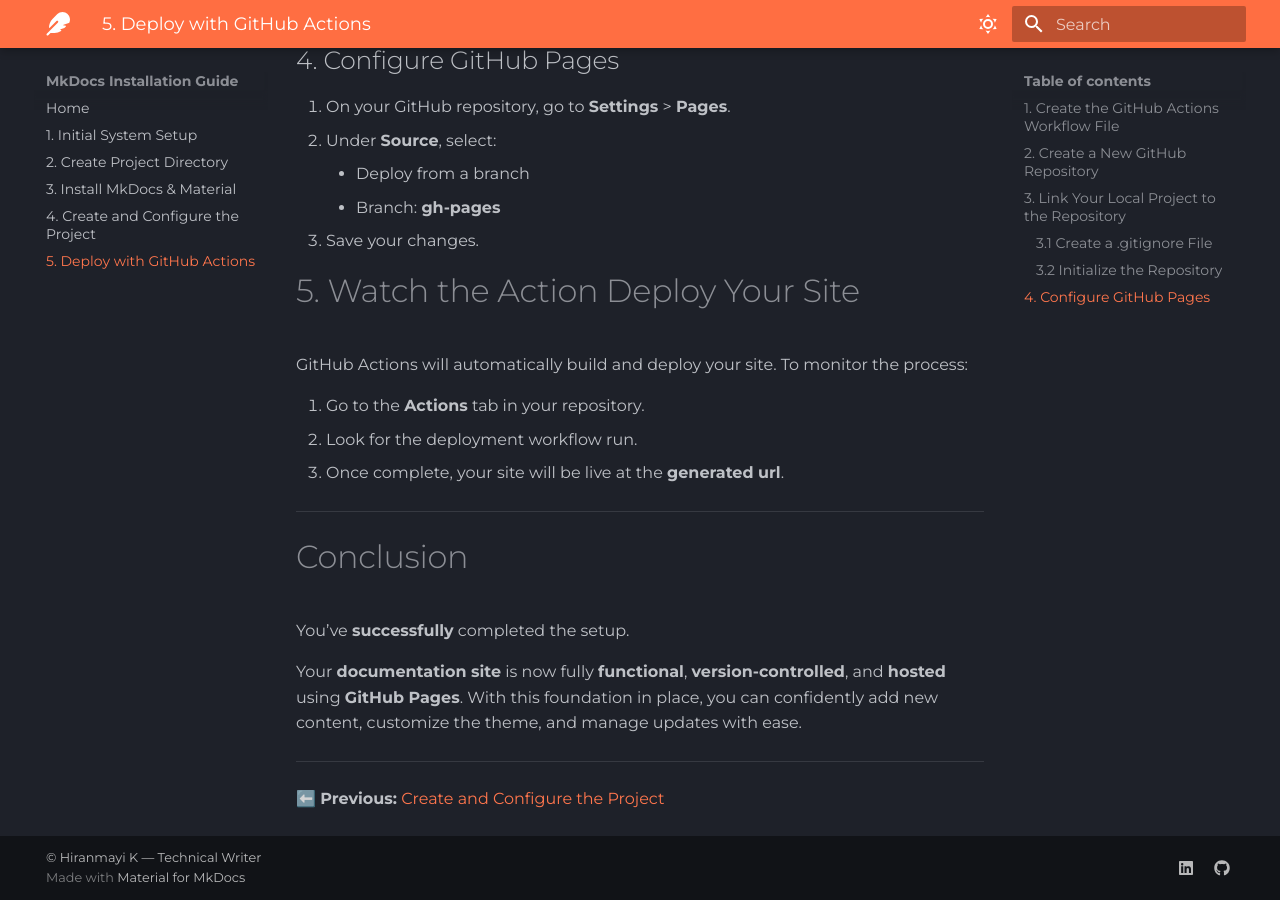
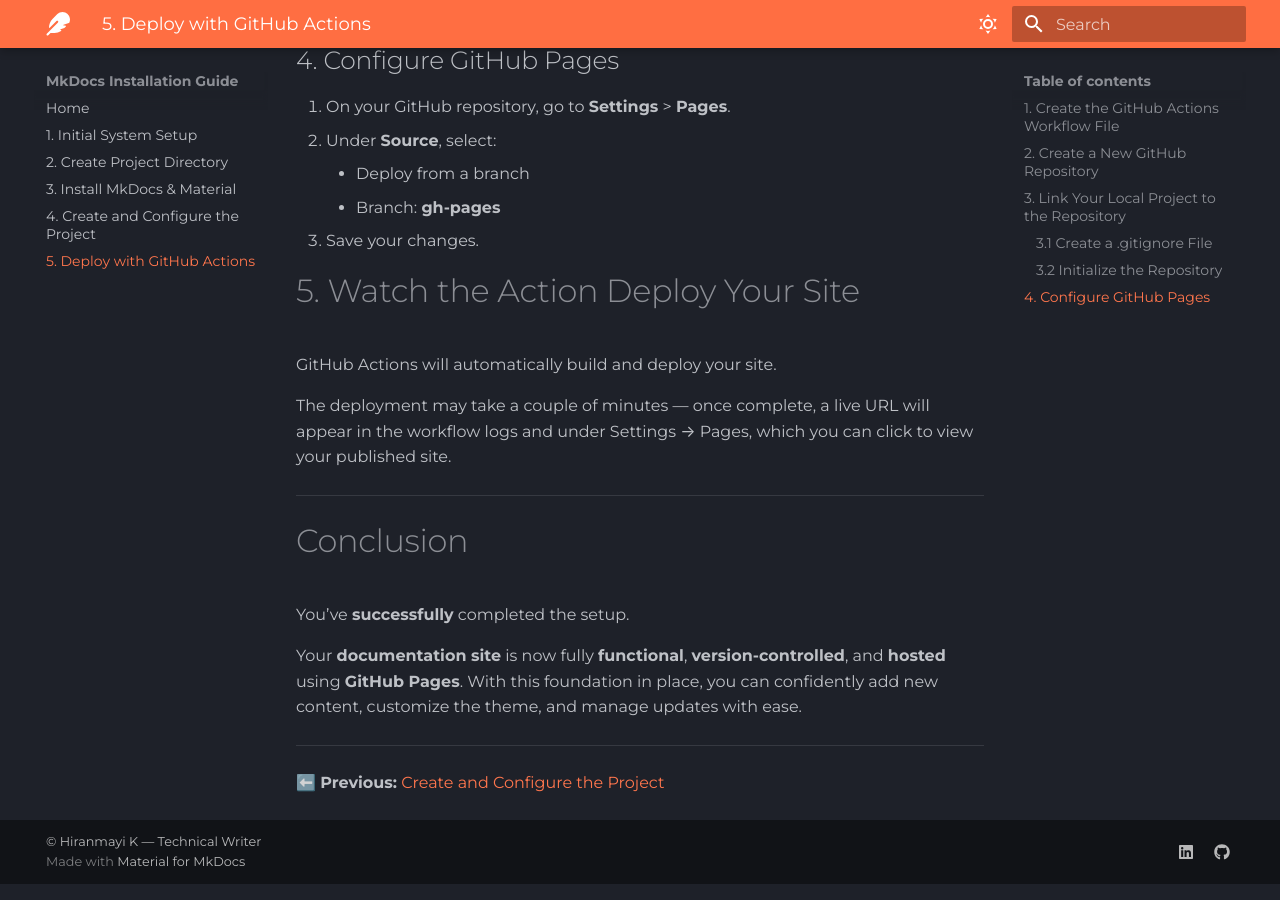
Before and after one commit to hiranmayi28/mkdocs_installation_guide, an MkDocs documentation site: the page built from docs/part5.md, in a window 1280 px wide and 900 px high, scrolled down 4900 px. Built offline with MkDocs 1.6.1 and Material for MkDocs 9.7.7, drawn with Linux system fonts in a browser that asks for light colours; some web fonts are replaced.

Commit message:
Updated document content

```diff
--- a/docs/part5.md
+++ b/docs/part5.md
@@ -238,11 +238,8 @@
 
 # 5. Watch the Action Deploy Your Site
 GitHub Actions will automatically build and deploy your site.
-To monitor the process:
 
- 1. Go to the **Actions** tab in your repository.
- 2. Look for the deployment workflow run.
- 3. Once complete, your site will be live at the **generated url**.
+The deployment may take a couple of minutes — once complete, a live URL will appear in the workflow logs and under Settings → Pages, which you can click to view your published site.
 
 ---
 
```
